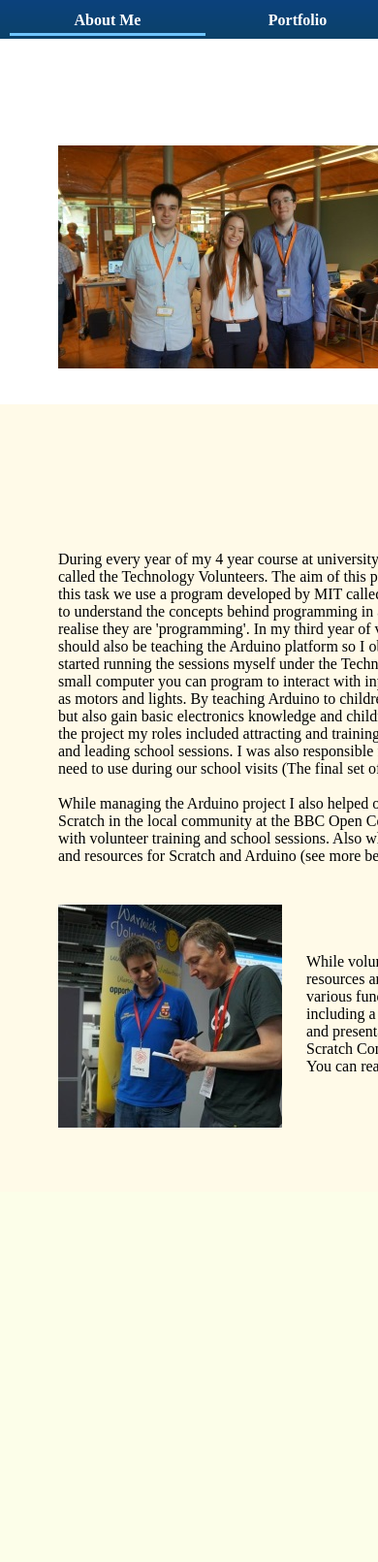
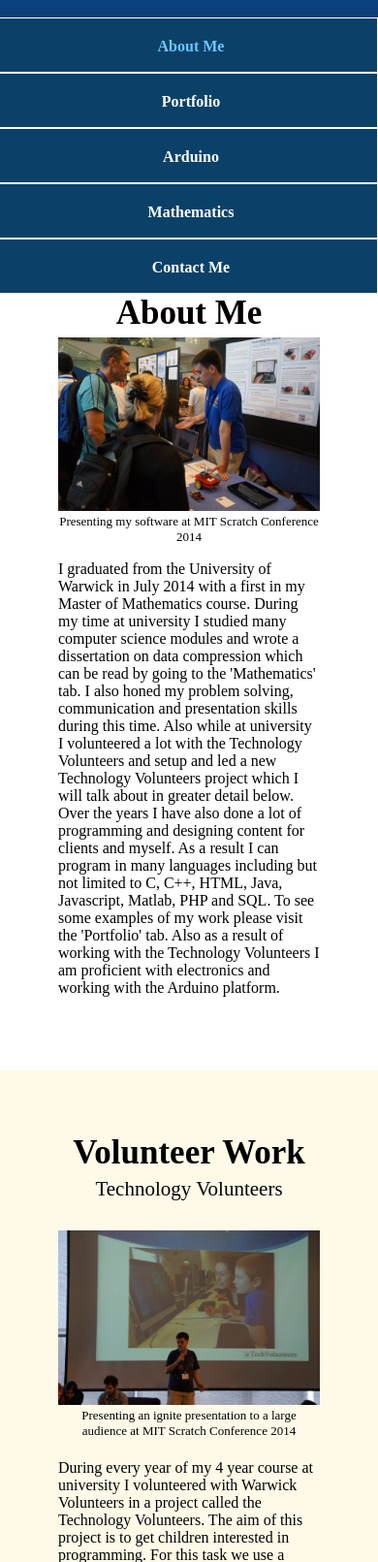
Before and after one commit to thomaspreece/ThomasPreece.com, a PHP site: page / in a window 390 px wide; the page is wider, and only the part inside the window is pictured. Shown: the top 1611 px of that part at 97% size. Before the commit the page ends 1163 px from the top of that part, so only its background shows below. Run offline with PHP 8.4, Linux system fonts and the light colour scheme; some libraries are stand-ins or nearby versions.

Commit message:
Updated website to resize correctly with small screens. Added mobile friendly navigation options. Changed homepage images and some text content.

```diff
--- a/css/MainStyle.css
+++ b/css/MainStyle.css
@@ -69,22 +69,51 @@ background:#FF7C7C;
 	display: block;
 }
 
+img.HomeImage{
+	width:346px;
+}
+
+div.HomeImageDiv{
+	width:100%;
+}
+div.HomeImageCenterDiv{
+	width:100%;
+	margin-right:auto;
+	margin-left:auto;
+}
+
+div.HomeImageCaption{
+	font-size: 13px;
+	text-align: center;
+	margin-top: 3px;
+}
 
 #ContactSubmit:hover {
     opacity:.9;
+	cursor: pointer;
 }
 
-
-
+div.Video{
+	margin-top:40px;
+	width:560px;
+	margin-right:auto;
+	margin-left:auto;
+}
 
 
 div.PortfolioDiv{
 	width:100%;
 }
 
+div.PortfolioTilesContainer{
+	margin-top: 40px;
+	max-width: 1000px;
+	overflow: auto;
+}
+
 div.InsidePortfolioDiv{
 padding: 60px;
-width:1000px;
+max-width:1000px;
 margin-right:auto;
 margin-left:auto;
 }
@@ -132,6 +161,81 @@ font-size:20px;
 font-weight:bold;
 }
 
+
+.dropdownunderlinemenu{
+font-weight: bold;
+width: 100%;
+/*position: fixed;
+top: 0px;
+left: 0px;
+*/
+z-index: 10000;
+background: #0B4168;
+background-image:url('../Resources/back.png');
+background-repeat: repeat-x;
+height:40px;
+}
+
+.dropdownunderlinemenu div{
+	height: 40px;
+}
+
+.dropdownunderlinemenu div a.NavigationButton{
+color: white;
+line-height: 40px;
+text-decoration: none;
+width: 100%;
+display: block;
+text-align: center;
+}
+
+
+.dropdownunderlinemenu div:hover ul{
+	display: inline;
+}
+
+.dropdownunderlinemenu div:hover a.NavigationButton{
+	display: none;
+}
+
+
+.dropdownunderlinemenu ul{
+margin: 0;
+width: 100%;
+text-align: center; /*set value to "left", "center", or "right"*/
+list-style-type : none;
+display:none;
+}
+
+.dropdownunderlinemenu ul li{
+display:block;
+float:right;
+width:100%;
+background: #0B4168;
+border: 1px solid white;
+}
+
+
+.dropdownunderlinemenu ul li a{
+color: white;/*#494949;*/
+padding: 6px 3px 4px 3px; /*top padding is 6px, bottom padding is 4px*/
+margin-right: 0px; /*spacing between each menu link*/
+text-decoration: none;
+width: 100%;
+display: block;
+line-height: 45px;
+}
+
+.dropdownunderlinemenu ul li a.selected{
+color: #70C5FF;
+}
+
+
+
+
+
+
+
 .underlinemenu{
 font-weight: bold;
 width: 100%;
@@ -145,6 +249,7 @@ background-image:url('../Resources/back.png');
 background-repeat: repeat-x;
 height:40px;
 }
+
  /*C1E4FF*/
 .underlinemenu ul{
 padding: 6px 10px 7px 10px; /*6px should equal top padding of "ul li a" below, 7px should equal bottom padding + bottom border of "ul li a" below*/
--- a/includes/Header.php
+++ b/includes/Header.php
@@ -1,5 +1,5 @@
 <?php
-$DOMAIN="http://thomaspreece.com";
+$DOMAIN="http://127.0.0.1/ThomasPreece.com";
 
 
 function auto_version($file)
@@ -29,10 +29,58 @@ echo "
 ";
 
 
-
 //Load JS
 echo "
 <script src=\"".$DOMAIN.auto_version('/scripts/jquery-1.10.2_min.js')."\"></script>
+
+<script type=\"text/javascript\">
+
+$( document ).ready(ResizeUpdater);
+
+function ResizeUpdater(){
+	var cw2 = $('.InsidePortfolioDiv').width();
+	if(cw2 < 560){
+		$('.Video').css({ 'width': cw2 + 'px' });
+
+		$('.HomeImageDiv').css({ 'width': cw2 + 'px' });
+		$('.HomeImageDiv').css({ 'overflow': 'auto' });
+		if(cw2 > 346){
+			$('.HomeImageCenterDiv').css({ 'width': '346px' });
+			$('.HomeImage').css({ 'width': '346px' });
+		}else{
+			$('.HomeImageCenterDiv').css({ 'width': cw2 + 'px' });
+			$('.HomeImage').css({ 'width': cw2 + 'px' });
+		}
+	}else{
+		$('.HomeImageDiv').css({ 'overflow': 'visible' });
+		$('.Video').css({ 'width': '560px' });
+		$('.HomeImageDiv').css({ 'width': '100%' });
+		$('.HomeImageCenterDiv').css({ 'width': '100%' });
+		$('.HomeImage').css({ 'width': '346px' });
+	}
+
+	if(cw2 < 400){
+		$('.underlinemenu').css({ 'display': 'none' });
+		$('.dropdownunderlinemenu').css({ 'display': 'block' });
+	}else{
+		$('.underlinemenu').css({ 'display': 'block' });
+		$('.dropdownunderlinemenu').css({ 'display': 'none' });
+	}
+
+	var cw = ($('.PortfolioTilesContainer').width() - 6*10)/3;
+	if(cw < 200){
+		cw = $('.PortfolioTilesContainer').width() - 20;
+	}
+
+	ch = ((cw)/16)*9;
+	$('.mosaic-block').css({ 'width': cw + 'px' });
+	$('.mosaic-block').css({ 'height': ch + 'px' });
+}
+
+$(window).resize(ResizeUpdater);
+
+
+</script>
 ";
 
 
@@ -86,11 +134,8 @@ Echo "</head>
 <div class='centerBody'>
 
 <div class='underlinemenu'>
-<div style='width:1000px;margin-right:auto;margin-left:auto;'>
+<div style='max-width:1000px;margin-right:auto;margin-left:auto;'>
 <ul>
-<li class='Logo'>
-<!--<img style='height:50px;' src='".$DOMAIN."/Resources/Logo.png' />-->
-</li>
 
 <li><a href='".$DOMAIN."/contact.php' "; if($PageName=="contact.php"){echo "class='selected'";} echo ">Contact Me</a></li>
 <li><a href='".$DOMAIN."/thesis.php' "; if($PageName=="thesis.php"){echo "class='selected'";} echo ">Mathematics</a></li>
@@ -102,6 +147,26 @@ Echo "</head>
 </ul>
 </div>
 </div>
+
+<div class='dropdownunderlinemenu'>
+	<div style='width:100%;height:100%'><a class='NavigationButton' href='#'>Navigation</a>
+		<ul>
+
+		<li><a href='".$DOMAIN."/index.php' "; if($PageName=="index.php"){echo "class='selected'";} echo ">About Me</a></li>
+		<li><a href='".$DOMAIN."/work.php' "; if($PageName=="work.php"){echo "class='selected'";} echo ">Portfolio</a></li>
+		<li><a href='".$DOMAIN."/resources.php' "; if($PageName=="resources.php"){echo "class='selected'";} echo ">Arduino</a></li>
+		<li><a href='".$DOMAIN."/thesis.php' "; if($PageName=="thesis.php"){echo "class='selected'";} echo ">Mathematics</a></li>
+		<li><a href='".$DOMAIN."/contact.php' "; if($PageName=="contact.php"){echo "class='selected'";} echo ">Contact Me</a></li>
+
+
+
+
+
+
+		</ul>
+	</div>
+</div>
+
 <!--<div style='height:30px;'></div>-->
 <div class='contentBody'>";
 
--- a/index.php
+++ b/index.php
@@ -11,8 +11,13 @@ include("includes/Header.php");
 <div class='PortfolioDiv Colour2'>
 	<div class='InsidePortfolioDiv'>
 		<h1 class='PortfolioH1'>About Me</h1>
-		<img style='float:left;height:230px;margin-right:25px;' src='Resources/Photos/conference1.jpg' />
-		<p class='PortfolioP' >I graduated from the University of Warwick in July 2014 with a first in my Masters of Mathematics course. During my time at university I studied many computer science modules and wrote a dissertation on data compression which can be read by going to the 'Mathematics' tab. I also honed my problem solving, communication and presentation skills during this time. Also while at university I setup and led a volunteers project called the Technology Volunteers which I will talk about in greater detail below. Over the years I have also done a lot of programming and designing content for clients and myself. As a result I can program in many languages including but not limited to C, C++, HTML, Java, Javascript, Matlab, PHP and SQL. To see some examples of my work please visit the 'Portfolio' tab. Also as a result of working with the Technology Volunteers I am proficient with electronics and working with the Arduino platform.
+		<div class='HomeImageDiv'><div class='HomeImageCenterDiv'>
+			<div class='HomeImage' style='float:left;margin-right:25px;'>
+				<img alt='Presenting my software at MIT Scratch Conference 2014' src='Resources/Photos/conference1.jpg' style='width:100%'/>
+				<div class='HomeImageCaption'>Presenting my software at MIT Scratch Conference 2014</div>
+			</div>
+		</div></div>
+		<p class='PortfolioP' >I graduated from the University of Warwick in July 2014 with a first in my Master of Mathematics course. During my time at university I studied many computer science modules and wrote a dissertation on data compression which can be read by going to the 'Mathematics' tab. I also honed my problem solving, communication and presentation skills during this time. Also while at university I  volunteered a lot with the Technology Volunteers and setup and led a new Technology Volunteers project which I will talk about in greater detail below. Over the years I have also done a lot of programming and designing content for clients and myself. As a result I can program in many languages including but not limited to C, C++, HTML, Java, Javascript, Matlab, PHP and SQL. To see some examples of my work please visit the 'Portfolio' tab. Also as a result of working with the Technology Volunteers I am proficient with electronics and working with the Arduino platform.
 		</p>
 	</div>
 </div>
@@ -21,15 +26,26 @@ include("includes/Header.php");
 	<div class='InsidePortfolioDiv'>
 		<h1 class='PortfolioH1'>Volunteer Work</h1>
 		<h2 class='PortfolioH2'>Technology Volunteers</h2>
-		<img style='float:right;height:230px;margin-left:25px;margin-bottom:5px;margin-top:30px;' src='Resources/Photos/conference2.jpg' />
-		<p class='PortfolioP'>During every year of my 4 year course at university I volunteered with Warwick Volunteers in a project called the Technology Volunteers. The aim of this project is to get children interested in programming. For this task we use a program developed by MIT called Scratch. This is a brilliant program as it gets children to understand the concepts behind programming in a simple and fun way and often the children don't even realise they are 'programming'. In my third year of volunteering I decided that the Technology Volunteers should also be teaching the Arduino platform so I obtained the necessary funding to setup the project and started running the sessions myself under the Technology Volunteers banner. The Arduino is essentially a small computer you can program to interact with inputs such as light sensors and buttons and outputs such as motors and lights. By teaching Arduino to children they not only learn the concepts behind programming but also gain basic electronics knowledge and children love robots so they really enjoy it too. As leader of the project my roles included attracting and training volunteers, contacting schools, booking school visits and leading school sessions. I was also responsible for producing the syllabus and worksheets we would need to use during our school visits (The final set of worksheets can be downloaded from the 'Arduino' tab).<br/><br />
+		<div class='HomeImageDiv'><div class='HomeImageCenterDiv'>
+			<div class='HomeImage' style='float:right;margin-left:25px;margin-bottom:5px;margin-top:30px;'>
+				<img alt='Presenting an ignite presentation to a large audience at MIT Scratch Conference 2014' src='Resources/Photos/conference2.jpg' style='width:100%'/>
+				<div class='HomeImageCaption'>Presenting an ignite presentation to a large audience at MIT Scratch Conference 2014</div>
+			</div>
+		</div></div>
+		<p class='PortfolioP'>During every year of my 4 year course at university I volunteered with Warwick Volunteers in a project called the Technology Volunteers. The aim of this project is to get children interested in programming. For this task we use a program developed by MIT called Scratch. This is a brilliant program as it gets children to understand the concepts behind programming in a simple and fun way and often the children don't even realise they are 'programming'. At the end of my second year of volunteering I decided that the Technology Volunteers should also be teaching the Arduino platform so I obtained the necessary funding to setup the project and started running the sessions myself under the Technology Volunteers banner. The Arduino is essentially a small computer you can program to interact with inputs such as light sensors and buttons and outputs such as motors and lights. By teaching Arduino to children they not only learn the concepts behind programming but also gain basic electronics knowledge and children love robots so they really enjoy it too. As leader of the project my roles included attracting and training volunteers, contacting schools, booking school visits and leading school sessions. I was also responsible for producing the syllabus and worksheets we would need to use during our school visits (The final set of worksheets can be downloaded from the 'Arduino' tab).<br/><br />
 		While managing the Arduino project I also helped out the leaders of the Scratch project in many different events. These included events such as teaching Scratch in the local community at the BBC Open Center, helping to judge the BCS IT Challenge 2013 & BCS IT Challenge 2014, as well as helping out with volunteer training and school sessions. Also while volunteering with the Technology Volunteers I have attended many conferences presenting our ideas and resources for Scratch and Arduino (see more below).
 		</p>
 
 		<h2 class='PortfolioH2'>Conferences & Collaborations</h2>
-		<img style='float:left;height:230px;margin-right:25px;margin-bottom:0px;margin-top:0px;' src='Resources/Photos/conference4.jpg' />
-		<p class='PortfolioP' style='margin-top:50px;margin-bottom:60px;'>While volunteering with the Technology Volunteers we had several opportunities arise for us to present our resources and collaborate to create new resources. To make these opportunities a reality we had to apply and win various funding sources from around the University. This money allowed us to participate in many opportunities including a New York Collaboration with the Eleanor Roosevelt High School and presenting multiple workshops and presentations at conferences including the European Scratch Conference, MozFest, CAS Conference and MIT Scratch Conference. <br/>
-		You can read more about the New York Collaboration and European Scratch Conference <a href='http://www2.warwick.ac.uk/about/community/volunteers/projects/education/techvols/resources/2012-13/'>here</a></p>
+		<div class='HomeImageDiv'><div class='HomeImageCenterDiv'>
+			<div class='HomeImage' style='float:left;margin-right:25px;margin-bottom:0px;margin-top:35px;'>
+				<img alt='Waiting for our ignite presentation to begin at European Scratch Conference 2013' src='Resources/Photos/conference4.jpg' style='width:100%'/>
+				<div class='HomeImageCaption'>Waiting for our ignite presentation to begin at European Scratch Conference 2013</div>
+			</div>
+		</div></div>
+		<p class='PortfolioP' style='margin-top:50px;margin-bottom:60px;'>While volunteering with the Technology Volunteers we had several opportunities arise for us to present our resources and collaborate to create new resources. To make these opportunities a reality I had to apply and win various funding sources from around the University. This money allowed us to participate in many opportunities including a New York Collaboration with the Eleanor Roosevelt High School and presenting multiple workshops and presentations at conferences including the European Scratch Conference, MozFest, CAS Conference and MIT Scratch Conference. <br/><br/>
+		Read more about the New York Collaboration and European Scratch Conference and our involvement by clicking <a href='http://www2.warwick.ac.uk/about/community/volunteers/projects/education/techvols/resources/2012-13/'>here</a><br/><br/>
+		Read more about the MIT Scratch Conference and our involvement by clicking <a href='http://www2.warwick.ac.uk/about/community/volunteers/projects/education/techvols/resources/2013-14/'>here</a>		</p>
 <!--
 		<h2 class='PortfolioH2'>Other Volunteer Work</h2>
 		<img style='float:right;height:230px;margin-right:25px;margin-bottom:30px;margin-top:30px;' src='Resources/Photos/other1.jpg' />
--- a/thesis.php
+++ b/thesis.php
@@ -10,7 +10,7 @@ include("includes/Header.php");
 
 <div class='PortfolioDiv Colour2'>
 	<div class='InsidePortfolioDiv'>
-		<h1 class='PortfolioH1'>Masters of Mathematics Scholarly Report</h1>
+		<h1 class='PortfolioH1'>Master of Mathematics Scholarly Report</h1>
 		<h2 class='PortfolioH2'>A Look At Data Compression With a Specific Focus on Image Compression</h2>
 		<p class='PortfolioP'>As part of my Masters of Mathematics program I produced a scholarly report giving an overview of data compression and how mathematics plays a part within this field. I focused the main part of my report on image compression as I use images a lot in my work programming and never really understood the difference between different file formats and the mathematics behind them. I feel the following paragraph taken from the report sums up compression quite well and the reason why I choose to learn about it:<br/>
 		<i>"Compression is very important in modern day life and you use it everyday without even realising. Every time you turn on a computer, most of the graphics it displays to you are stored as compressed files. When you use the internet, almost all of the data you retrieve is compressed. When you use your mobile phone, your voice is compressed before it is sent to the person on the other end. Even when you use a digital camera, the photos you take are compressed before they are stored on its memory card"</i></p>
```
Also changed, not shown: work.php (+4 -11 lines), Resources/Photos/conference1.jpg, Resources/Photos/conference2.jpg, Resources/Photos/conference4.jpg.
